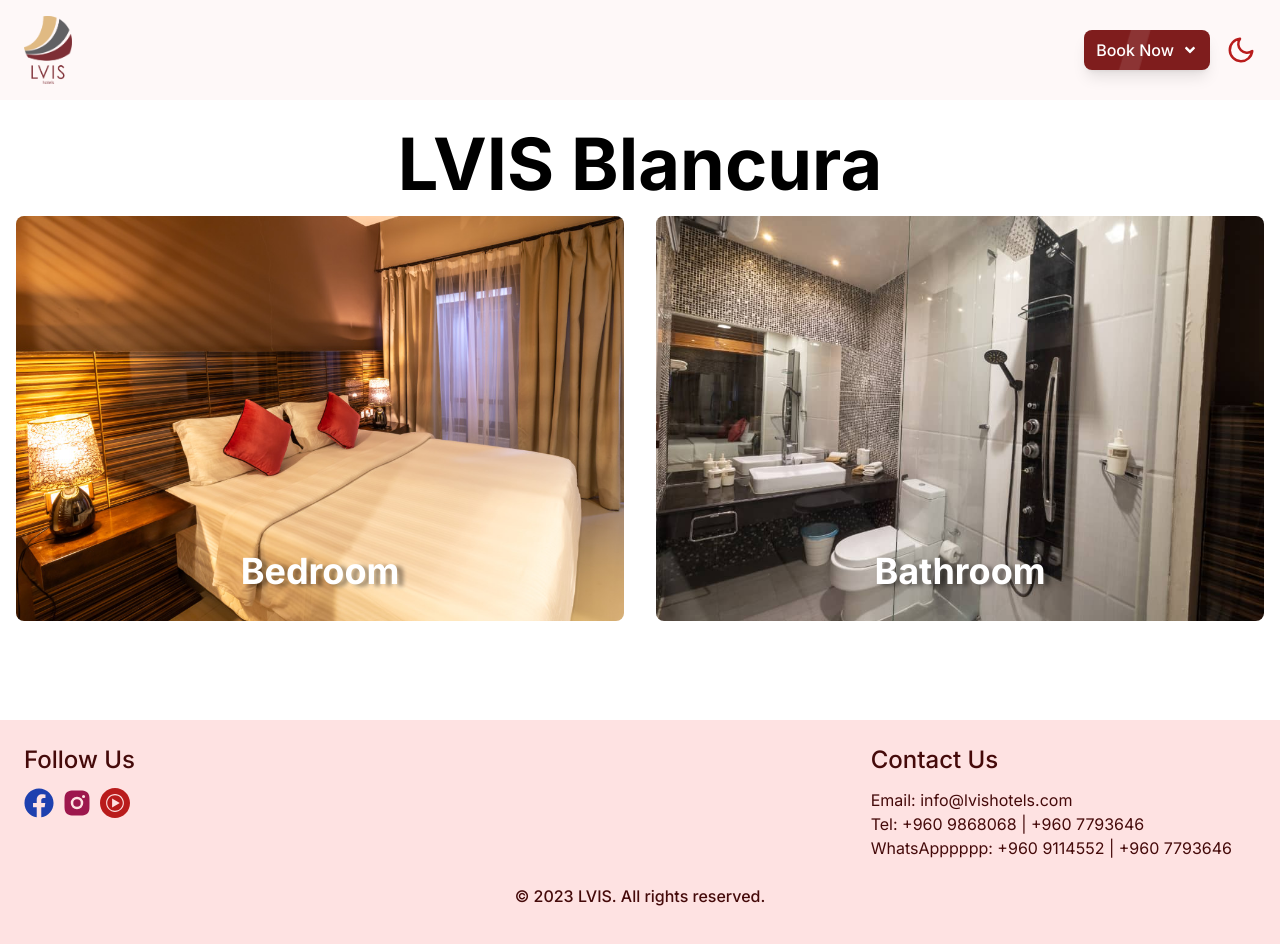
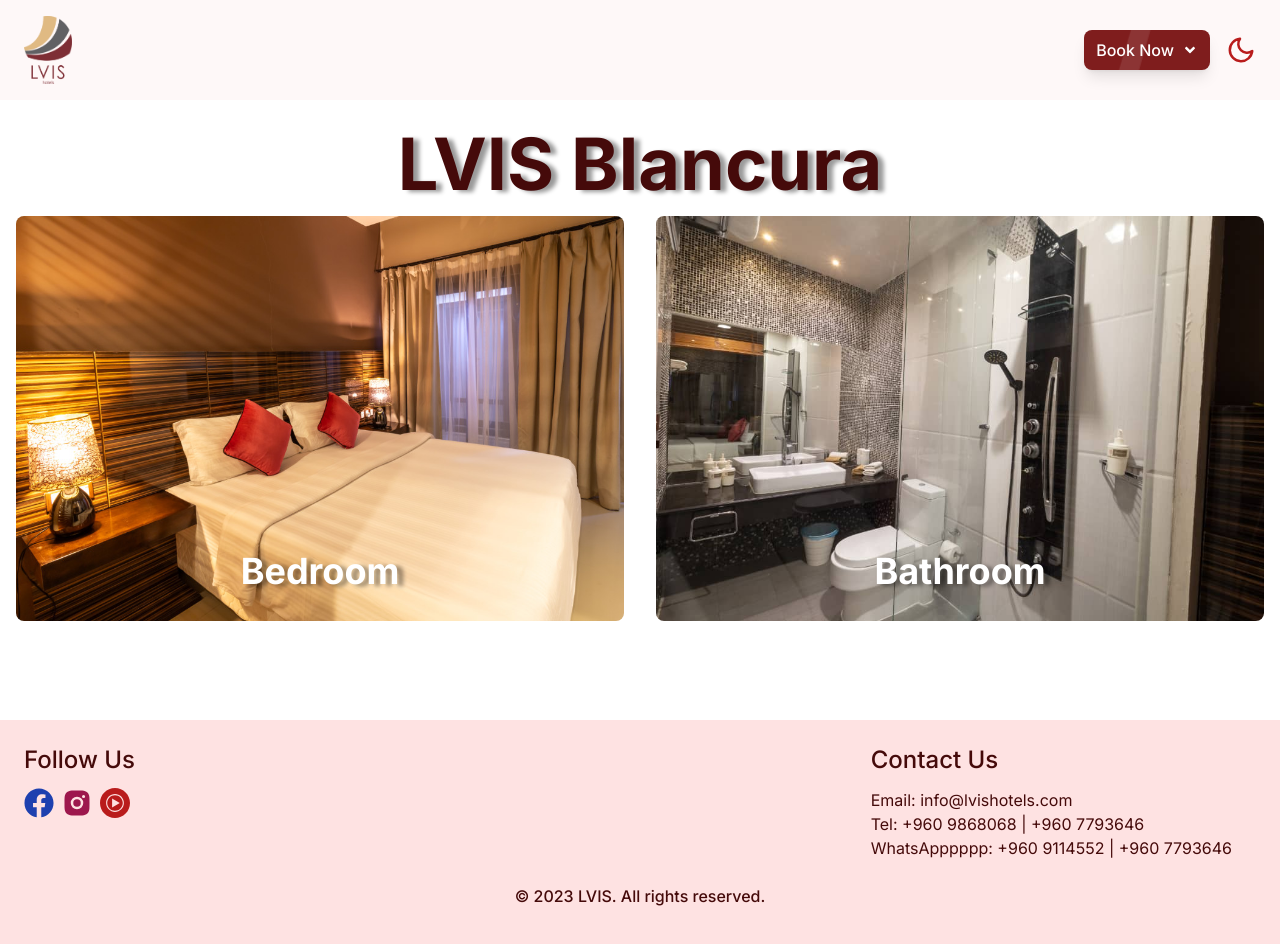
Before and after one commit to ahmedaryf/lvis-next, a Next.js app: page /blancura in a window 1280 px wide. Shown: the top 944 px of the page. Built offline with nearby package versions, Linux system fonts and the light colour scheme.

Commit message:
font color changed

```diff
--- a/app/blancura/page.jsx
+++ b/app/blancura/page.jsx
@@ -9,7 +9,7 @@
     <main className='min-h-[90vh]'>
     <div className='h-32'></div>
         <Framer>
-            <h1 className='text-4xl md:text-7xl text-center font-bold'>LVIS Blancura</h1>
+            <h1 className='text-4xl md:text-7xl text-center font-bold text-red-950 [text-shadow:_6px_2px_4px_rgb(0_0_0_/_40%)]'>LVIS Blancura</h1>
         </Framer>
             <div className='grid grid-cols-1 md:grid-cols-2 '>
                 <div className='w-full relative'>
```
